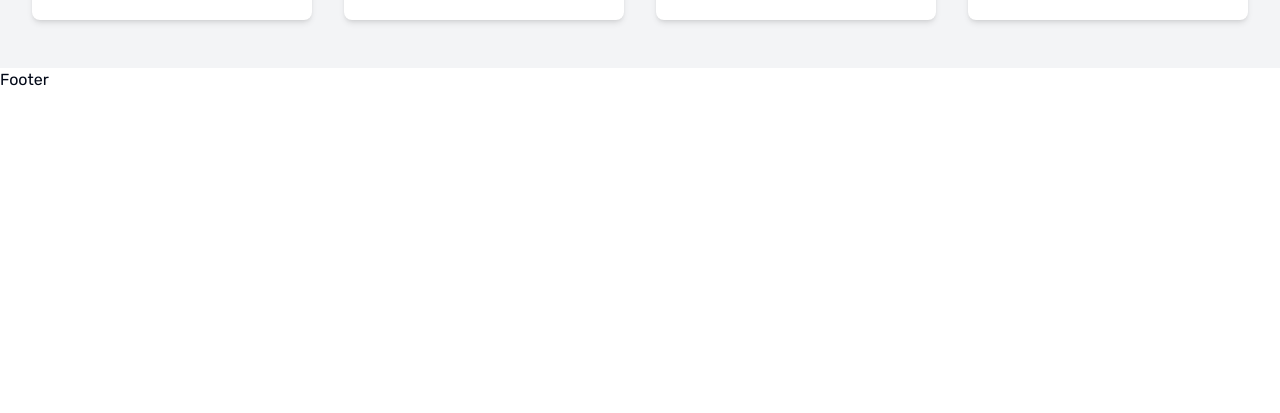
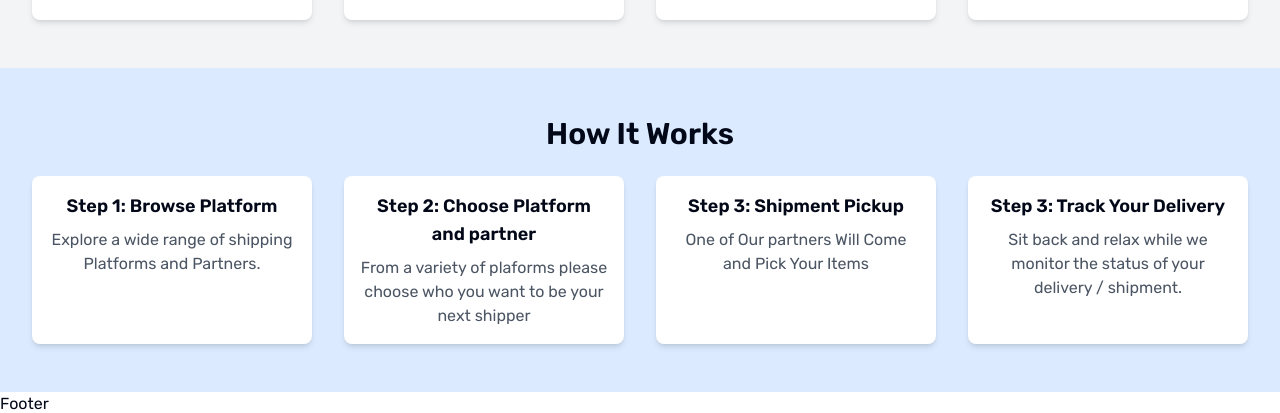
Before and after one commit to mutebinuhu/delivernext, a Next.js app: page / in a window 1280 px wide. Shown: the part 770-1183 px from the top of the page. Before the commit the page ends 862 px from the top, so only its background shows below. Built offline with nearby package versions, Linux system fonts and the light colour scheme.

Commit message:
chore: add how it works page

```diff
--- /dev/null
+++ b/app/components/HowItWorksSection.js
@@ -0,0 +1,40 @@
+import React from 'react';
+
+const HowItWorksSection = () => {
+    const steps = [
+        {
+            title: 'Step 1: Browse Platform',
+            description: 'Explore a wide range of shipping Platforms and Partners.',
+        },
+        {
+            title: 'Step 2: Choose Platform and partner',
+            description: 'From a variety of plaforms please choose who you want to be your next shipper',
+        },
+        {
+            title: 'Step 3: Shipment Pickup',
+            description: 'One of Our partners Will Come and Pick Your Items',
+        },
+        {
+            title: 'Step 3: Track Your Delivery',
+            description: 'Sit back and relax while we monitor the status of your delivery / shipment.',
+        },
+    ];
+
+    return (
+        <section className="bg-blue-100 py-12">
+            <div className="container mx-auto text-center">
+                <h2 className="text-3xl font-semibold mb-6">How It Works</h2>
+                <div className="grid grid-cols-1 md:grid-cols-4 gap-8">
+                    {steps.map((step, index) => (
+                        <div key={index} className="p-4 rounded-lg shadow-md bg-white">
+                            <h3 className="text-lg font-semibold mb-2">{step.title}</h3>
+                            <p className="text-gray-600">{step.description}</p>
+                        </div>
+                    ))}
+                </div>
+            </div>
+        </section>
+    );
+};
+
+export default HowItWorksSection;
--- a/app/page.js
+++ b/app/page.js
@@ -2,6 +2,7 @@ import Image from 'next/image'
 import NavBar from './components/NavBar'
 import Banner from './components/Banner'
 import FeaturesBenefitsSection from './components/FeaturesAndBenefits'
+import HowItWorksSection from './components/HowItWorksSection'
 
 export default function Home() {
   return (
@@ -10,6 +11,7 @@ export default function Home() {
       <section className=''>
         <Banner/>
         <FeaturesBenefitsSection/>
+        <HowItWorksSection/>
 
       </section>
     </main>
```
